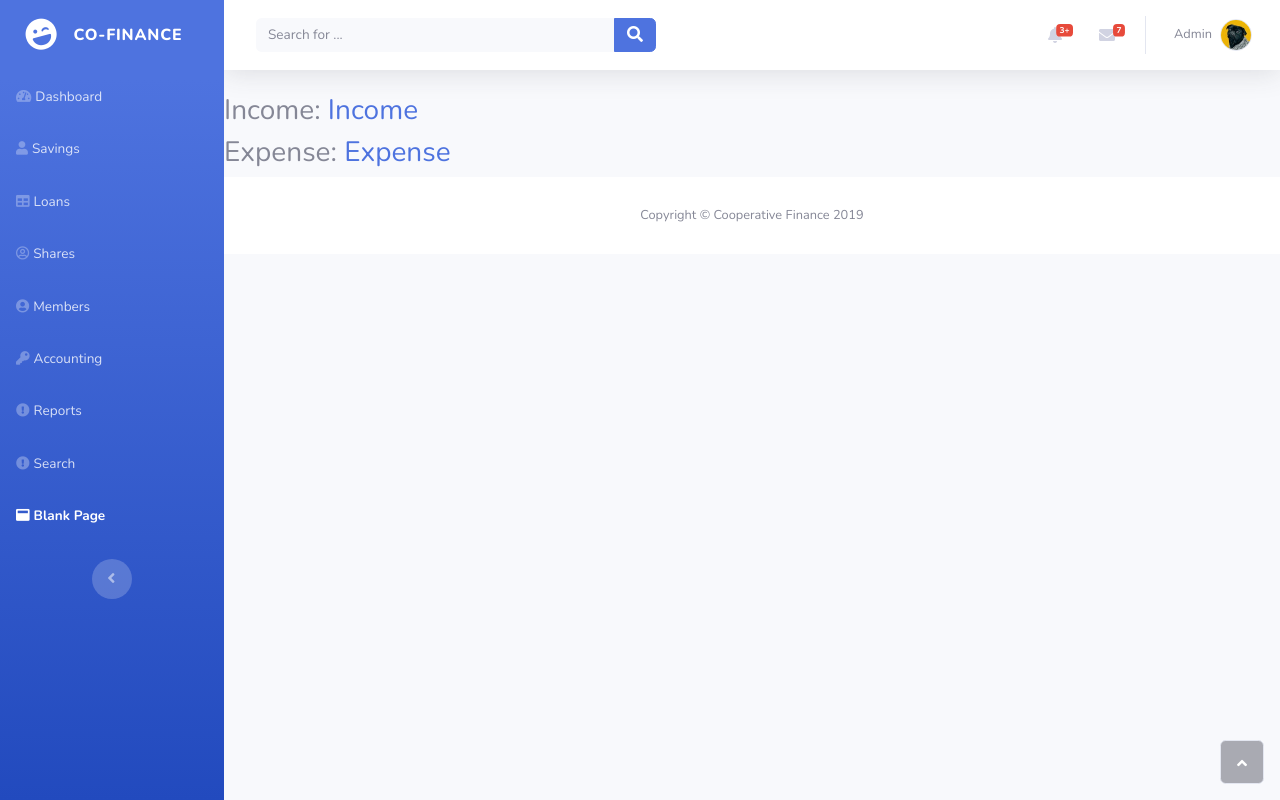
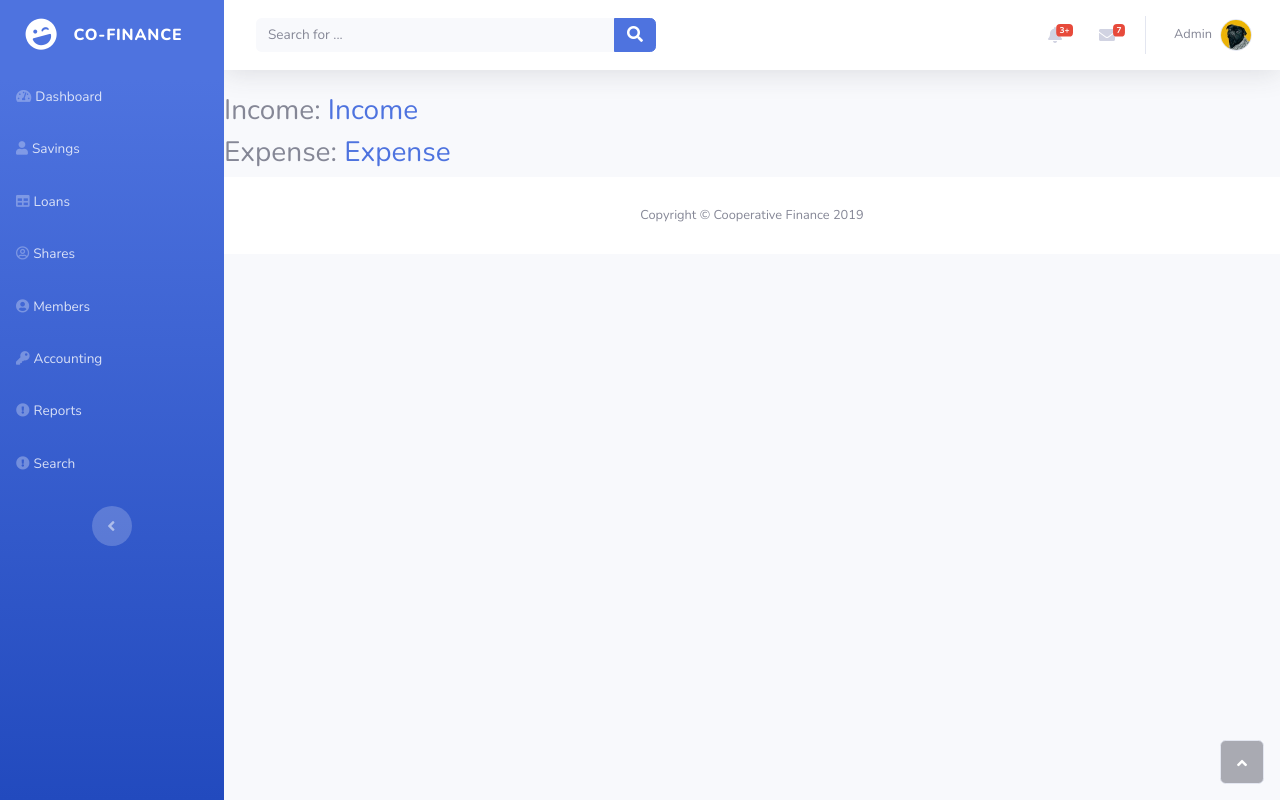
Before and after one commit to suresh466/cooperative_finance, a Django app: page /accounting/ in a window 1280 px wide. Run offline with Django 3.2, Linux system fonts and the light colour scheme; some libraries are stand-ins or nearby versions.

Commit message:
get rid of blank page from sidebar

```diff
--- a/templates/base.html
+++ b/templates/base.html
@@ -5,7 +5,7 @@
 <head>
     <meta charset="utf-8">
     <meta name="viewport" content="width=device-width, initial-scale=1.0, shrink-to-fit=no">
-    <title>Blank Page - Cooperative Finance</title>
+    <title>Cooperative Finance</title>
     <meta name="description" content="Cooperative Finance description">
     <link rel="stylesheet" href="{% static 'assets/bootstrap/css/bootstrap.min.css' %}">
     <link rel="stylesheet" href="https://fonts.googleapis.com/css?family=Nunito:200,200i,300,300i,400,400i,600,600i,700,700i,800,800i,900,900i">
@@ -31,7 +31,6 @@
                     <li class="nav-item" role="presentation"><a class="nav-link" href="{% url 'accounting:accounting' %}"><i class="fas fa-key"></i><span>Accounting</span></a></li>
                     <li class="nav-item" role="presentation"><a class="nav-link" href="{% url 'reports:reports' %}"><i class="fas fa-exclamation-circle"></i><span>Reports</span></a></li>
                     <li class="nav-item" role="presentation"><a class="nav-link" href="{% url 'search:search' %}"><i class="fas fa-exclamation-circle"></i><span>Search</span></a></li>
-                    <li class="nav-item" role="presentation"><a class="nav-link active" href="blank.html"><i class="fas fa-window-maximize"></i><span>Blank Page</span></a></li>
                 </ul>
                 <div class="text-center d-none d-md-inline"><button class="btn rounded-circle border-0" id="sidebarToggle" type="button"></button></div>
             </div>
```
